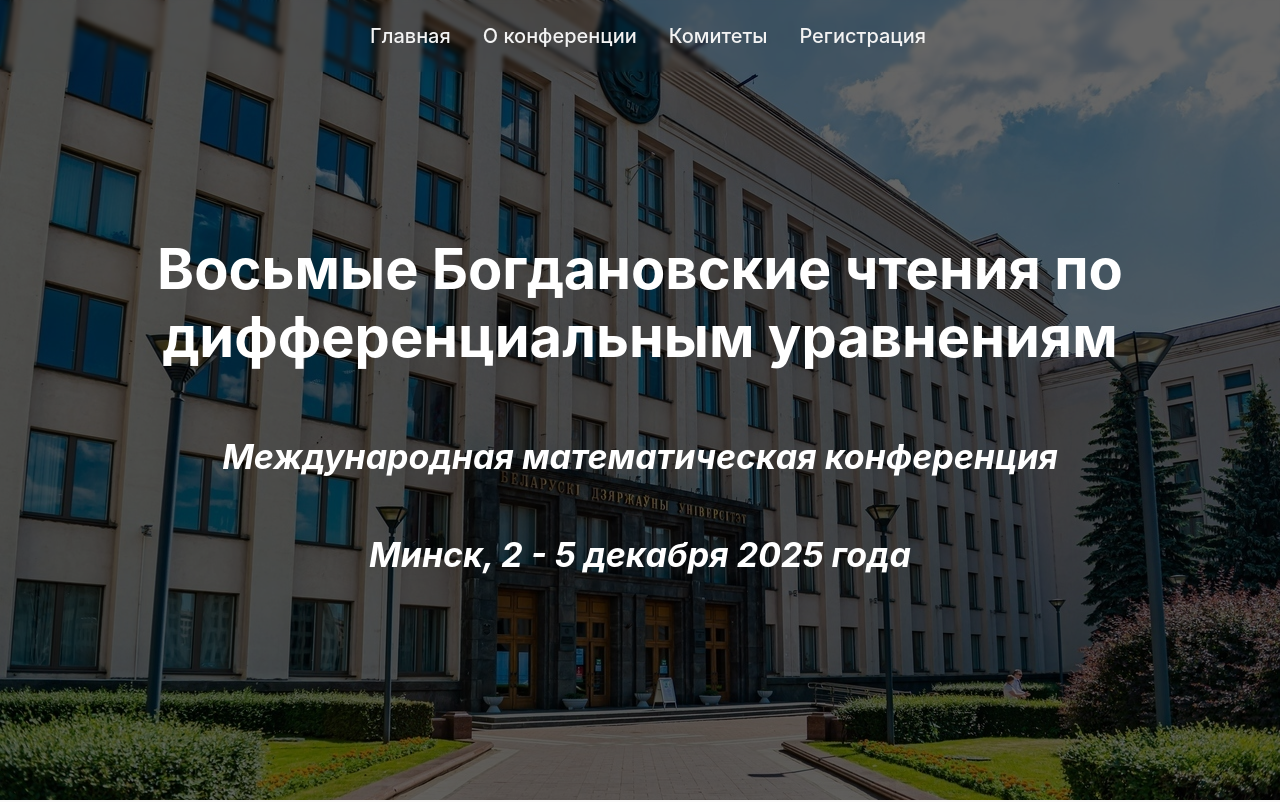
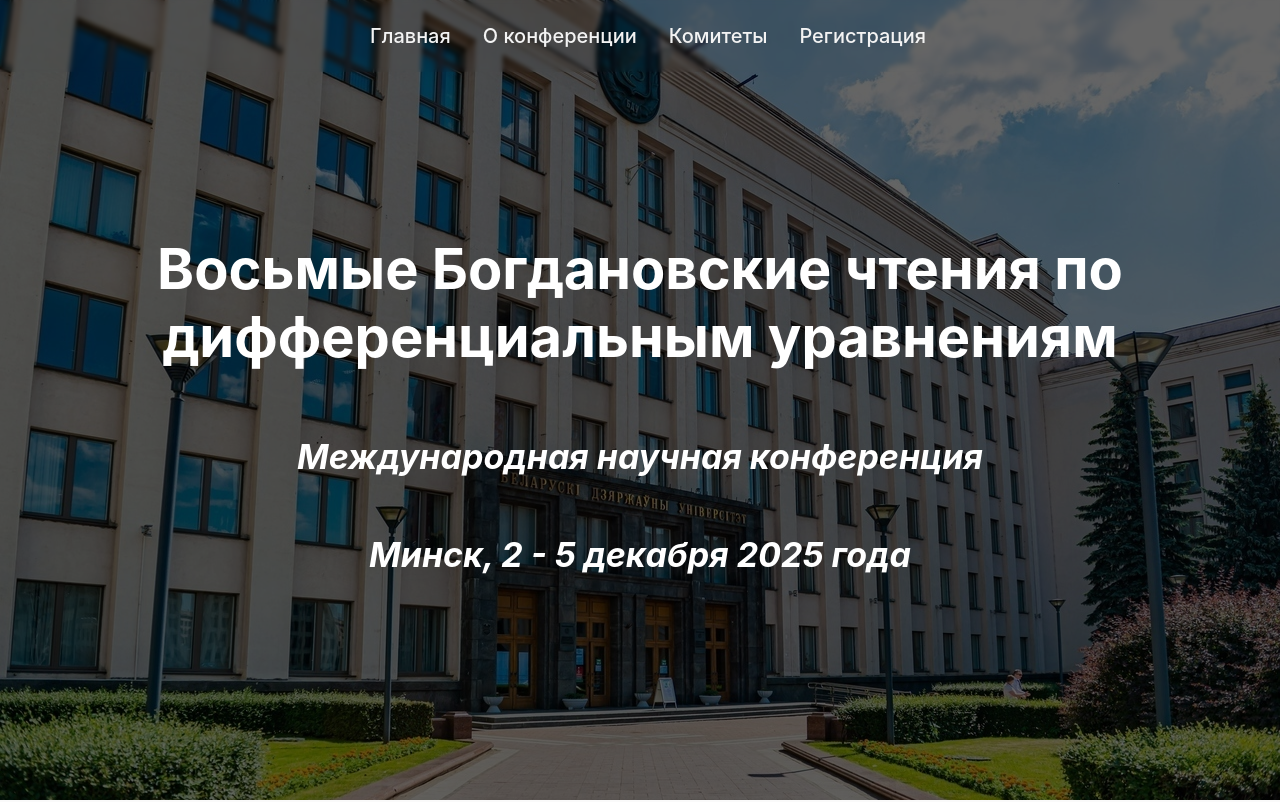
Before and after one commit to imconfde/8br, a React (Create React App) app: page / in a window 1280 px wide. Shown: the top 802 px of the page. Built offline with nearby package versions, Linux system fonts and the light colour scheme.

Commit message:
renaming

```diff
--- a/package.json
+++ b/package.json
@@ -1,7 +1,7 @@
 {
   "name": "conferencewebsite",
   "version": "0.1.0",
-  "homepage": "https://ode-conf.github.io/8br",
+  "homepage": "https://imconfde.github.io/8br",
   "private": true,
   "dependencies": {
     "@testing-library/jest-dom": "^5.16.5",
--- a/src/components/About.js
+++ b/src/components/About.js
@@ -6,7 +6,7 @@ function About() {
       <div className="container about">
         <div className="row">
           <div className="col-md-6 text-center">
-            <img alt="about" src={require('../img/ode-logo.jpg')} className="img-fluid" />
+            <img alt="about" src={require('../img/logo.jpg')} className="img-fluid" />
           </div>
           <div className="col-md-6">
             <h2 className="main-title">О КОНФЕРЕНЦИИ</h2>
--- a/src/components/Footer.js
+++ b/src/components/Footer.js
@@ -60,7 +60,7 @@ function Footer() {
                 <p className="footer-title">Social Media</p>
                 <ul>
                   <li>
-                    <a target="_blank" rel="noreferrer" href="https://github.com/ode-conf">Github</a>
+                    <a target="_blank" rel="noreferrer" href="https://github.com/imconfde">Github</a>
                   </li>
                   <li>
                     <a target="_blank" rel="noreferrer" href="https://twitter.com/burhankocadag0">Twitter</a>
--- a/src/components/Header.js
+++ b/src/components/Header.js
@@ -3,7 +3,7 @@ function Header() {
     <header>
       <img alt="about" src={require('../img/bsu.jpg')} className="img-header"/>
       <h1>Восьмые Богдановские чтения по дифференциальным уравнениям</h1>
-      <h2>Международная математическая конференция</h2>
+      <h2>Международная научная конференция</h2>
       <h2>Минск, 2 - 5 декабря 2025 года</h2>
       <div className="headerbg"></div>
     </header>
```
Also changed, not shown: src/img/logo.jpg (renamed from src/img/ode-logo.jpg).
